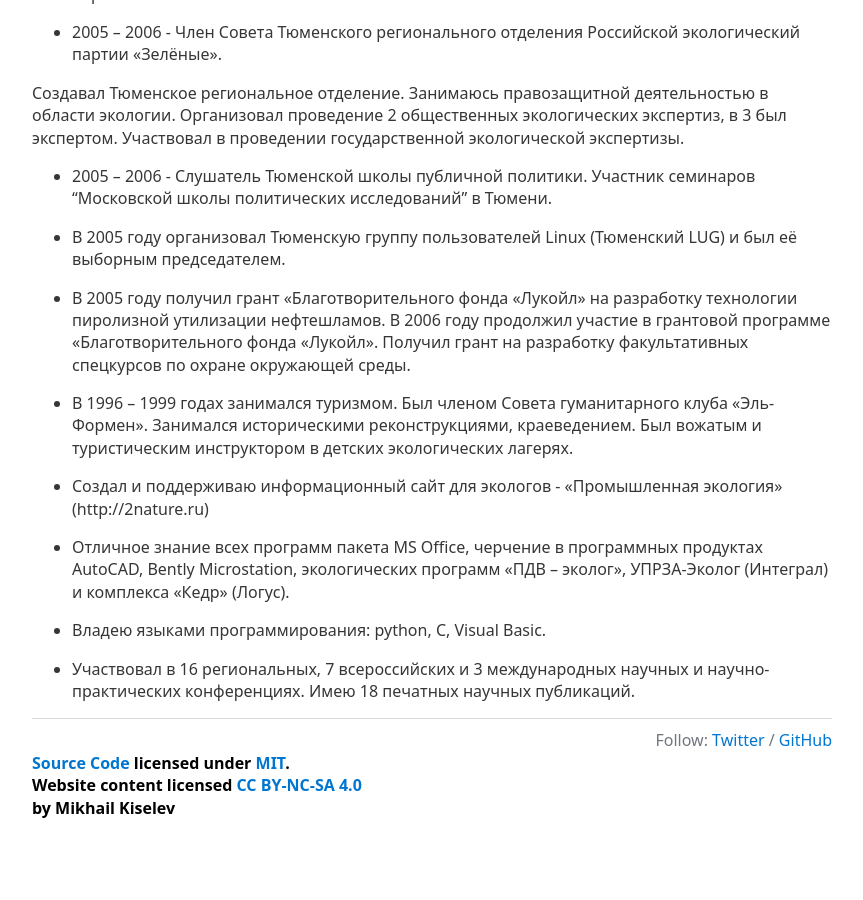
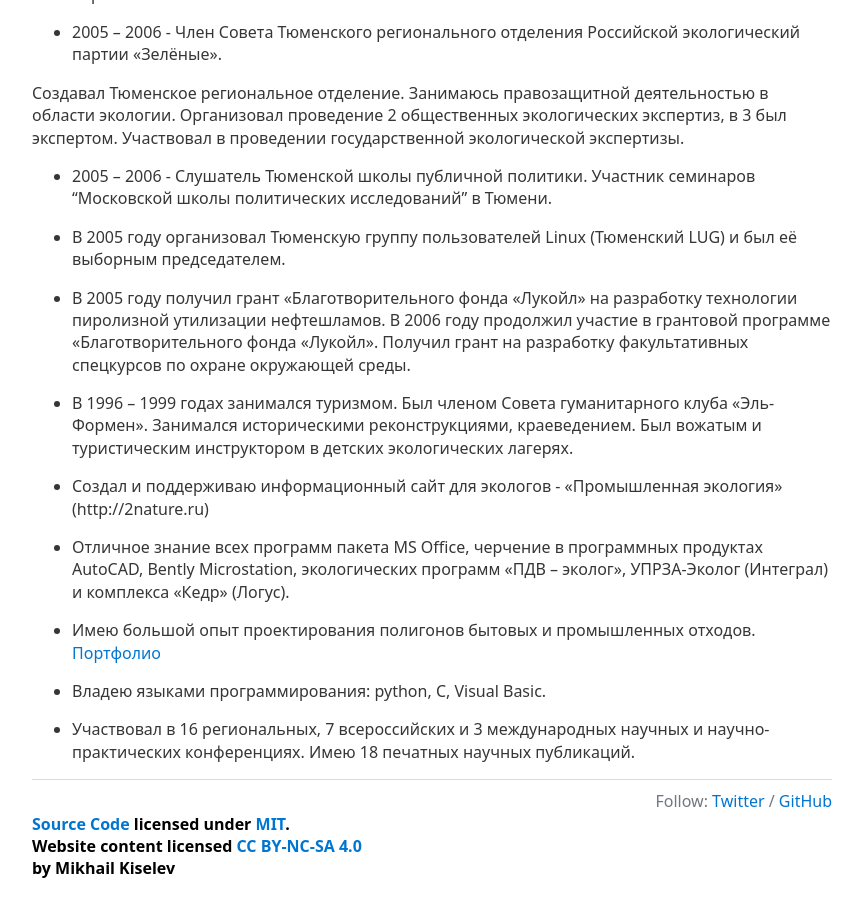
Before and after one commit to kiselevmv/kiselevmv.github.io, a Jekyll site: the page built from _pages/cv.markdown, in a window 1280 px wide and 900 px high, scrolled down 5542 px. Shown: the whole window, without its empty margins (208-1071 px from the left). Built offline with Jekyll 4.4.1, drawn with Linux system fonts in a browser that asks for light colours; before the commit the page ends 6381 px from its top, so only the background shows below that.

Commit message:
Update cv.markdown

```diff
--- a/_pages/cv.markdown
+++ b/_pages/cv.markdown
@@ -177,6 +177,8 @@ Email:mihail.kiselev@gmail.com
 
 * Отличное знание всех программ пакета MS Office, черчение в программных продуктах AutoCAD, Bently Microstation, экологических программ «ПДВ – эколог», УПРЗА-Эколог (Интеграл) и комплекса «Кедр» (Логус).
 
+* Имею большой опыт проектирования полигонов бытовых и промышленных отходов. [Портфолио](https://www.mnlist.ru/blog/2008/landfill-experience)
+
 * Владею языками программирования: python, C, Visual Basic.
 
 * Участвовал в 16 региональных, 7 всероссийских и 3 международных научных и научно-практических конференциях. Имею 18 печатных научных публикаций.
```
